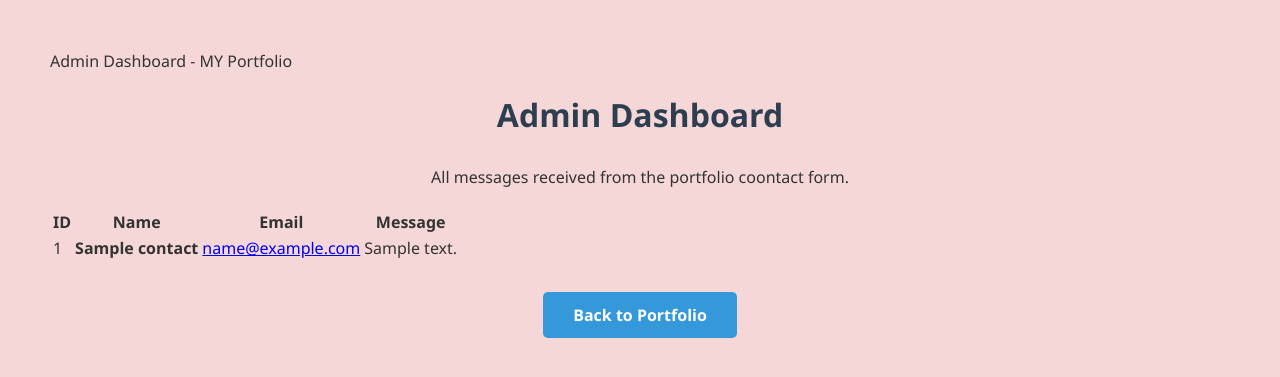
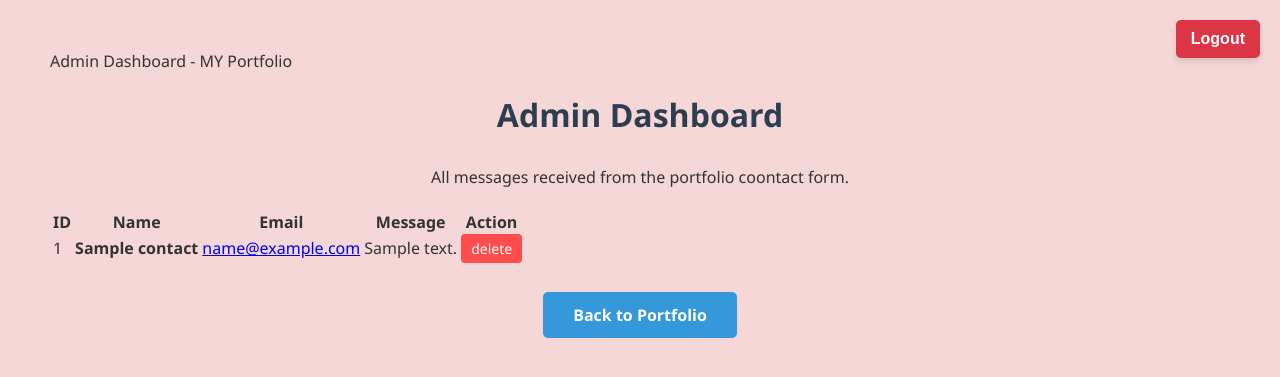
Before and after one commit to HardikUniyal/MyPortfolio, a Flask app: template templates/admin.html in a window 1280 px wide. Shown: the top 377 px of the page. Run offline with Flask 3, Linux system fonts and the light colour scheme; the template is opened without the code that fills it: values that come from a table or form of the project are taken from there, others are empty; tables that the repository leaves empty hold one stand-in row (values such as "Sample post").

Commit message:
Today i made a delete button for my database, added privacy so no one can enter the admin panel without password (made a new file named as login.html write now i am not thinking about complexity just to fully finish the project after that i will check the code complexity and clean junk code

```diff
--- a/app.py
+++ b/app.py
@@ -1,7 +1,7 @@
-from flask import Flask, render_template, request, flash, redirect, url_for
+from flask import Flask, render_template, request, flash, redirect, url_for, session
 from flask_sqlalchemy import SQLAlchemy
 app = Flask(__name__)
-app.secret_key = "hardik_portfolio_secret"
+app.secret_key = "hardik_super_secret_key"
 
 
 #Database comfig (ENgine Setup)
@@ -16,6 +16,34 @@ class Contact(db.Model):
     email = db.Column(db.String(100),nullable=False)
     message = db.Column(db.Text, nullable=False)
 #Routes (webpages)
+@app.route('/login', methods=['GET','POST'])
+def login():
+    if request.method == 'POST':
+        password = request.form['password']
+        if password == 'admin123':
+            session['is_admin'] = True
+            return redirect(url_for('admin'))
+        else:
+            return "Wrong Password! Hacker banne ki koshish naa karo."
+    return render_template('login.html')
+
+@app.route('/logout')
+def logout():
+    session.pop('is_admin', None)
+    return redirect(url_for('login'))
+@app.route('/delete/<int:id>')
+def delete_msg(id):
+    if not session.get('is_admin'):
+        return redirect(url_for('login'))
+    msg_to_delete = Contact.query.get_or_404(id)
+
+    try:
+        db.session.delete(msg_to_delete)
+        db.session.commit()
+        return redirect(url_for('admin'))
+    except:
+        return "Message cannot be deleted. "
+
 @app.route("/", methods =['GET','POST'])
 def home():
     if request.method == 'POST':
@@ -32,6 +60,8 @@ def home():
     return render_template("index.html")
 @app.route("/admin")
 def admin():
+    if not session.get('is_admin'):
+        return redirect(url_for('login'))
 
     all_messages = Contact.query.all()
 
--- a/templates/admin.html
+++ b/templates/admin.html
@@ -7,8 +7,10 @@
         <link rel="stylesheet" href="{{url_for('static', filename='style.css')}}">
     </head>
     <body style="background-color: #f4d7d6;">
+        <a href="/logout" style="position: absolute; top: 20px; right: 20px; background-color: #dc3545; color: white; padding: 10px 15px; text-decoration: none; border-radius: 5px; font-weight: bold; font-family: Arial, Helvetica, sans-serif; box-shadow: 0 4px 6px rgba(0,0,0,0.1);"> Logout </a>
 
         <div class=""admin-container">
+            </div>
             <h1 style="text-align: center; margin-bottom: 30px; color: #2c3e50;">Admin Dashboard</h1>
             <p style="text-align: center; margin-bottom: 20px;">All messages received from the portfolio coontact form.</p>
 
@@ -19,6 +21,7 @@
                         <th>Name</th>
                         <th>Email</th>
                         <th>Message</th>
+                        <th>Action</th>
                     </tr>
                 </thead>
                 <tbody>
@@ -28,6 +31,12 @@
                         <td><strong>{{ msg.name}}</strong></td>
                         <td><a href="mailto:{{ msg.email }}">{{ msg.email }}</a></td>
                         <td>{{ msg.message }}</td>
+                        <td>
+                            <a href="/delete/{{msg.id}}"
+                            onclick="return confirm('Are you sure you want to delete this message?')"
+                            style="background-color: #ff4d4d; color: white; padding: 5px 10px; text-decoration: none; border-radius: 4px; font-size: 14px;">delete
+                        </a>
+                        </td>
                     </tr>
                     {% else %}
                     <tr>
```
Also changed, not shown: templates/login.html (added, +25 -0 lines), instance/portfolio.db.
